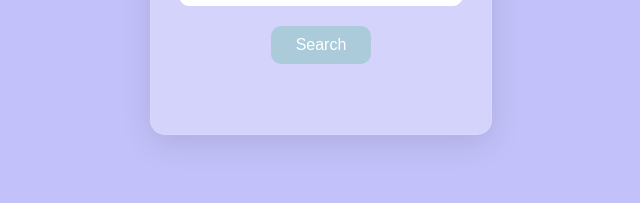
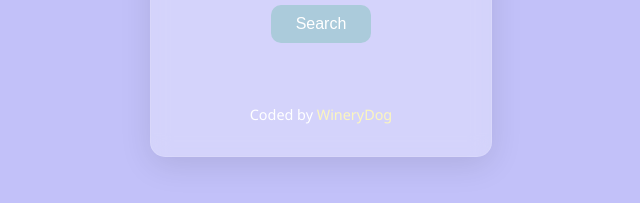
Before and after one commit to WineryDog/weather-app, a website built with webpack: page src/template.html in a window 1280 px wide. Shown: the part 393-596 px from the top of the page, without its empty margins (319-959 px from the left). Built offline with nearby package versions, Linux system fonts and the light colour scheme.

Commit message:
Add footer

```diff
--- a/src/styles.css
+++ b/src/styles.css
@@ -70,6 +70,11 @@ button {
 
 button:hover {
   background-color: var(--color-2-light);
+}
+
+a {
+  text-decoration: none;
+  color: var(--color-4);
 }
 
 #temp-div p {
@@ -150,3 +155,8 @@ button:hover {
   color: var(--white);
   margin-top: 10px;
 }
+
+footer {
+  margin: 12px 0 12px 0;
+  font-size: 0.9rem;
+}
--- a/src/template.html
+++ b/src/template.html
@@ -22,6 +22,14 @@
       <div id="temp-div"></div>
       <div id="weather-info"></div>
       <div id="hourly-forecast"></div>
+      <footer class="foot">
+        <p class="attribution">
+          Coded by
+          <a class="attribution-link" href="https://github.com/WineryDog"
+            >WineryDog</a
+          >
+        </p>
+      </footer>
     </div>
   </body>
 </html>
```
